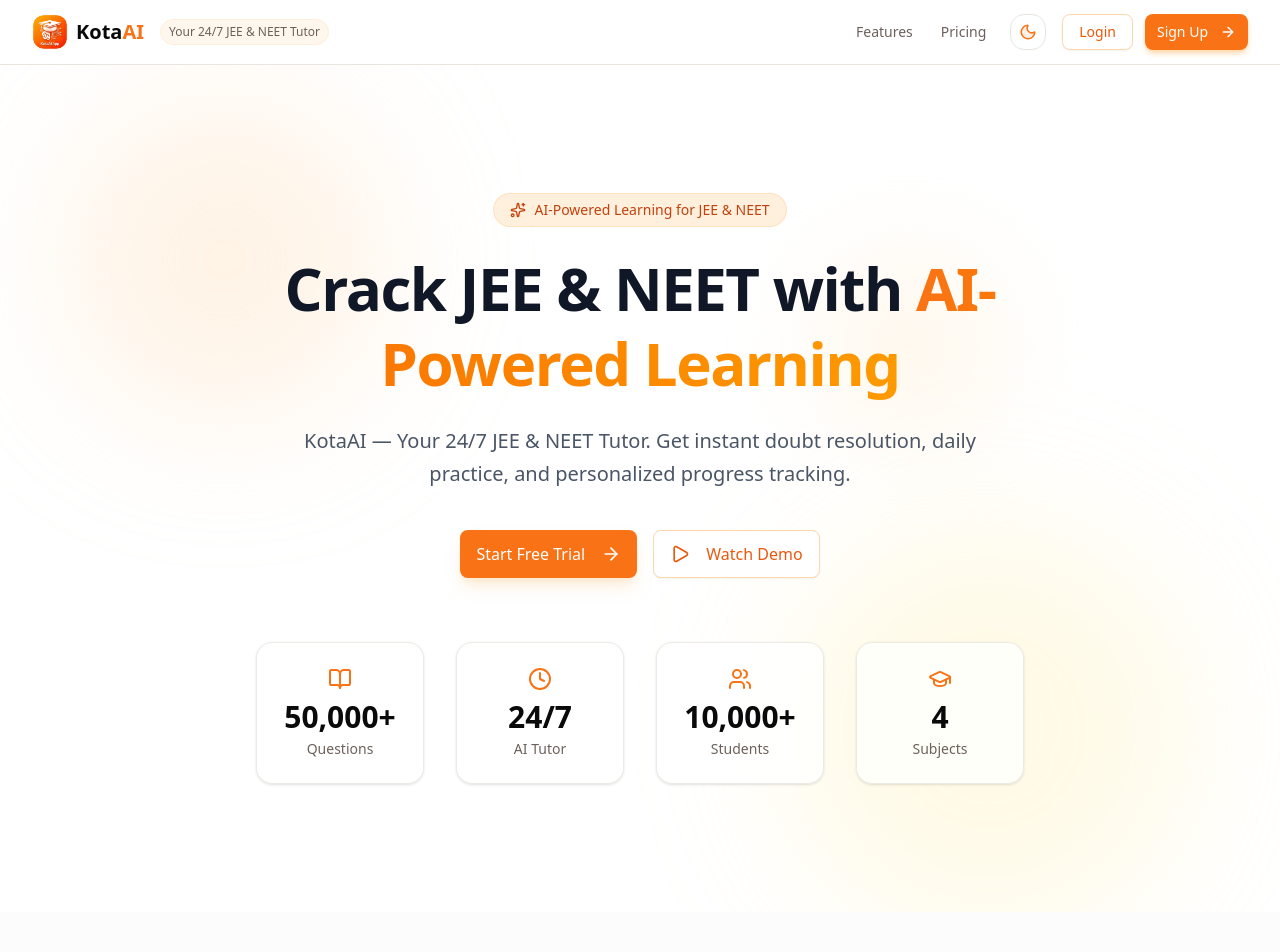
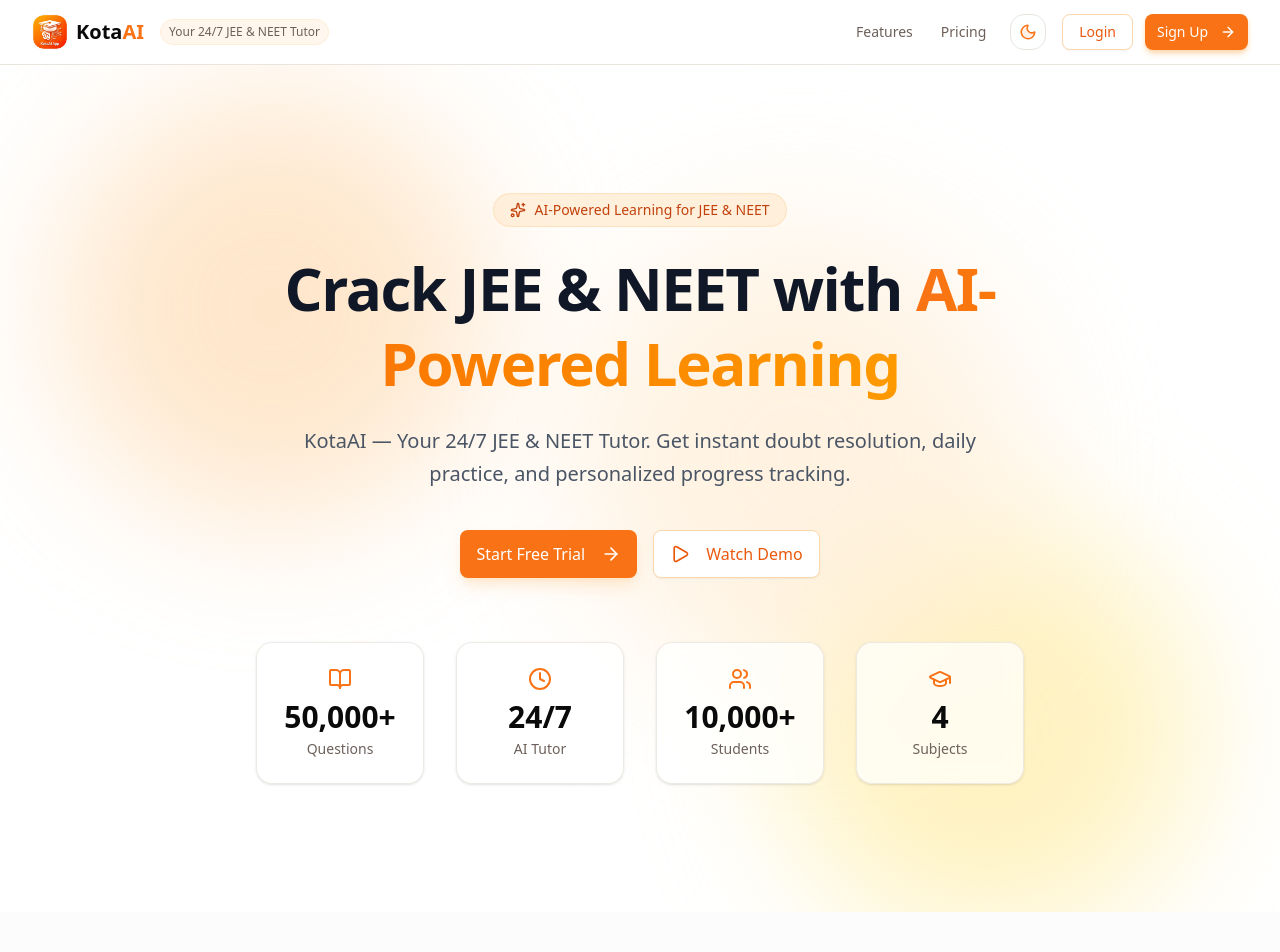
Before and after one commit to owais0p/KotaAI, a Next.js app: page / in a window 1280 px wide. Shown: the top 952 px of the page. Built offline with nearby package versions, Linux system fonts and the light colour scheme.

Commit message:
Fix background floating orbs and text contrast issues in LandingPage

```diff
--- a/src/components/kotaai/LandingPage.tsx
+++ b/src/components/kotaai/LandingPage.tsx
@@ -239,7 +239,7 @@
   return (
     <div className="absolute inset-0 overflow-hidden pointer-events-none z-0">
       <motion.div
-        className="absolute top-20 left-10 w-72 h-72 bg-orange-200/30 rounded-full blur-3xl"
+        className="absolute top-20 left-10 w-96 h-96 bg-orange-200 opacity-60 rounded-full blur-3xl"
         animate={{
           x: [0, 50, -30, 0],
           y: [0, -40, 50, 0],
@@ -252,7 +252,7 @@
         }}
       />
       <motion.div
-        className="absolute bottom-10 right-10 w-96 h-96 bg-amber-200/20 rounded-full blur-3xl"
+        className="absolute bottom-10 right-10 w-96 h-96 bg-amber-200 opacity-50 rounded-full blur-3xl"
         animate={{
           x: [0, -60, 40, 0],
           y: [0, 50, -30, 0],
@@ -265,7 +265,7 @@
         }}
       />
       <motion.div
-        className="absolute top-40 right-1/4 w-40 h-40 bg-orange-100/40 rounded-full blur-2xl"
+        className="absolute top-40 right-1/4 w-96 h-96 bg-orange-100 opacity-70 rounded-full blur-3xl"
         animate={{
           x: [0, 30, -50, 0],
           y: [0, 40, -40, 0],
@@ -443,7 +443,7 @@
               {/* Badge */}
               <motion.div
                 variants={heroItemVariants}
-                className="inline-flex items-center gap-2 bg-orange-100/80 text-orange-700 px-4 py-1.5 rounded-full text-sm font-medium mb-6 border border-orange-200/60"
+                className="inline-flex items-center gap-2 bg-orange-100/80 dark:bg-orange-950/40 text-orange-700 dark:text-orange-400 px-4 py-1.5 rounded-full text-sm font-medium mb-6 border border-orange-200/60 dark:border-orange-900/50"
               >
                 <Sparkles className="size-4" />
                 AI-Powered Learning for JEE &amp; NEET
@@ -452,7 +452,7 @@
               {/* Heading */}
               <motion.h1
                 variants={heroItemVariants}
-                className="text-4xl sm:text-5xl lg:text-6xl font-extrabold tracking-tight text-gray-900 leading-tight"
+                className="text-4xl sm:text-5xl lg:text-6xl font-extrabold tracking-tight text-gray-900 dark:text-white leading-tight"
               >
                 Crack JEE &amp; NEET with{' '}
                 <span className="text-transparent bg-clip-text bg-gradient-to-r from-orange-500 to-amber-500">
@@ -463,7 +463,7 @@
               {/* Subheading */}
               <motion.p
                 variants={heroItemVariants}
-                className="mt-6 text-lg sm:text-xl text-gray-600 max-w-2xl mx-auto leading-relaxed"
+                className="mt-6 text-lg sm:text-xl text-gray-600 dark:text-gray-200 max-w-2xl mx-auto leading-relaxed"
               >
                 KotaAI — Your 24/7 JEE &amp; NEET Tutor. Get instant doubt
                 resolution, daily practice, and personalized progress tracking.
@@ -488,7 +488,7 @@
                   <Button
                     size="lg"
                     variant="outline"
-                    className="w-full sm:w-auto border-orange-200 text-orange-600 hover:bg-orange-50 hover:text-orange-700 px-8 text-base h-12"
+                    className="w-full sm:w-auto border-orange-200 dark:border-zinc-800 text-orange-600 dark:text-orange-400 hover:bg-orange-50 dark:hover:bg-zinc-900 hover:text-orange-700 dark:hover:text-orange-300 px-8 text-base h-12"
                   >
                     <Play className="mr-2 size-5" />
                     Watch Demo
@@ -552,7 +552,7 @@
                       </CardTitle>
                     </CardHeader>
                     <CardContent>
-                      <CardDescription className="text-gray-500 text-base">
+                      <CardDescription className="text-gray-500 dark:text-gray-300 text-base">
                         {feature.description}
                       </CardDescription>
                     </CardContent>
@@ -681,7 +681,7 @@
                       ) : (
                         <Button
                           variant="outline"
-                          className="w-full border-orange-200 text-orange-600 hover:bg-orange-50 hover:text-orange-700 h-11"
+                          className="w-full border-orange-200 dark:border-zinc-800 text-orange-600 dark:text-orange-400 hover:bg-orange-50 dark:hover:bg-zinc-900 hover:text-orange-700 dark:hover:text-orange-300 h-11"
                           size="lg"
                           onClick={handleGetStarted}
                         >
```
